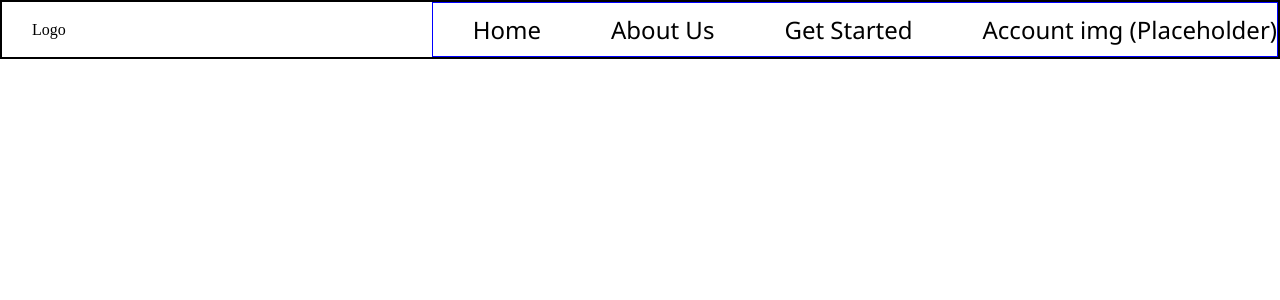
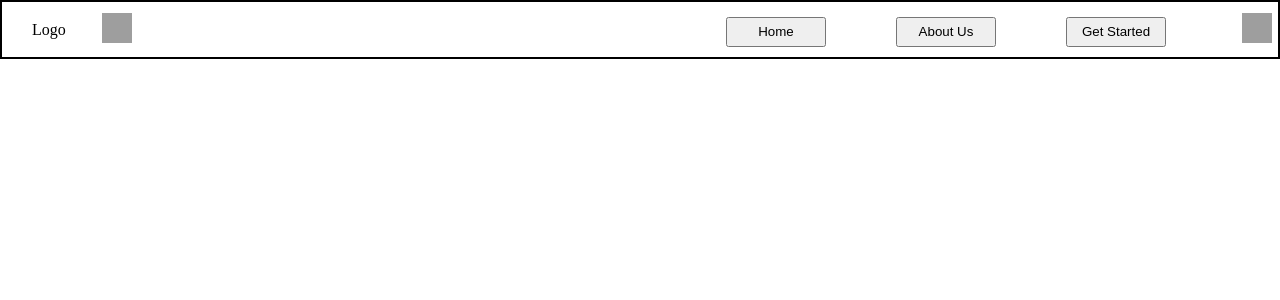
Before and after one commit to ColasssNotMe/RWDD, a PHP site: page / in a window 1280 px wide. Shown: the top 300 px of the page. Run offline with PHP 8.4, Linux system fonts and the light colour scheme; grey boxes are pictures that could not be loaded.

Commit message:
update css button

```diff
--- a/index.html
+++ b/index.html
@@ -10,13 +10,44 @@
   <body>
     <div class="fullSize">
       <div class="header">
-        <div id="logo">Logo</div>
+        <div class="left-side">
+          <div id="logo">Logo</div>
+          <div id="toggleDarkMode">
+            <button type="button" class="no-style-button" id="header-button">
+              <img
+                src="https://cdn-icons-png.flaticon.com/128/606/606795.png"
+                alt="toggle dark mode"
+              />
+            </button>
+          </div>
+        </div>
+
         <div>
           <ul>
-            <li>Home</li>
-            <li>About Us</li>
-            <li>Get Started</li>
-            <li>Account img (Placeholder)</li>
+            <li>
+              <button class="nav" id="header-button" type="button">
+                <a href="/">Home</a>
+              </button>
+            </li>
+            <li>
+              <button class="nav" id="header-button" type="button">
+                <a href="/about.html"> About Us </a>
+              </button>
+            </li>
+            <li>
+              <button class="nav" id="header-button" type="button">
+                <a href="/register.html"> Get Started </a>
+              </button>
+            </li>
+            <li>
+              <button class="nav profile" id="header-button" type="button">
+                <a href="/account.html"
+                  ><img
+                    src="https://cdn-icons-png.flaticon.com/128/1144/1144760.png"
+                    alt="profile"
+                /></a>
+              </button>
+            </li>
           </ul>
         </div>
       </div>
--- a/style.css
+++ b/style.css
@@ -9,10 +9,52 @@ body {
   padding: 0;
 }
 
+body.dark {
+  margin: 0;
+  overflow-x: hidden;
+  height: 100%;
+  padding: 0;
+  background-color: gray;
+}
+
+.left-side {
+  display: flex;
+  align-items: center;
+}
+.nav {
+  width: 100px;
+  height: 30px;
+}
+
+.profile {
+  width: fit-content;
+  height: fit-content;
+  text-decoration: none;
+  justify-content: center;
+  align-items: center;
+  display: flex;
+  border: none;
+  background-color: transparent;
+}
+
+img {
+  width: 30px;
+  height: 30px;
+}
+
+a {
+  text-decoration: none;
+  color: black;
+  background-color: transparent;
+}
+
+body.dark a {
+  color: white;
+}
+
 ul {
   padding-top: 10px;
   padding-bottom: 10px;
-  border: 1px solid red;
   display: flex;
   gap: 15px;
   justify-content: end;
@@ -25,6 +67,15 @@ ul {
   justify-content: space-between;
   align-items: center;
   border: 2px solid;
+}
+
+#header-button:hover {
+  background-color: gray;
+}
+
+.no-style-button {
+  background-color: transparent;
+  border: none;
 }
 
 #logo {
@@ -42,11 +93,11 @@ li {
   width: 100vw;
   height: 100vh;
 }
+
 @media (min-width: 768px) {
   ul {
     padding-top: 10px;
     padding-bottom: 10px;
-    border: 1px solid blue;
     display: flex;
     gap: 30px;
     justify-content: end;
@@ -59,11 +110,10 @@ li {
   ul {
     padding-top: 10px;
     padding-bottom: 10px;
-    border: 1px solid blue;
     display: flex;
     gap: 70px;
     justify-content: end;
     font-family: "Segoe UI", Tahoma, Geneva, Verdana, sans-serif;
-    font-size: 24px;
+    font-size: 22px;
   }
 }
```
Also changed, not shown: about.html (added, +9 -0 lines).
